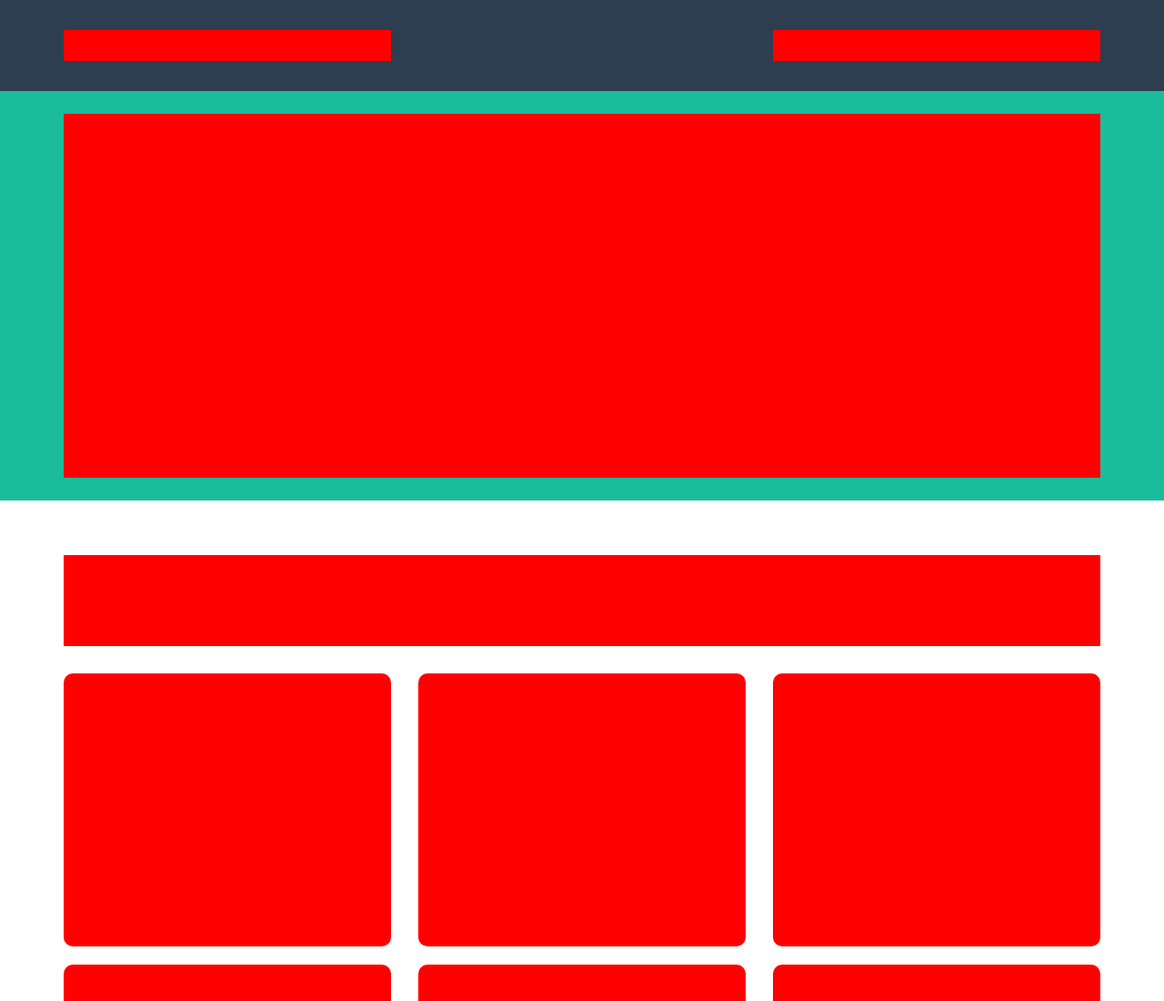
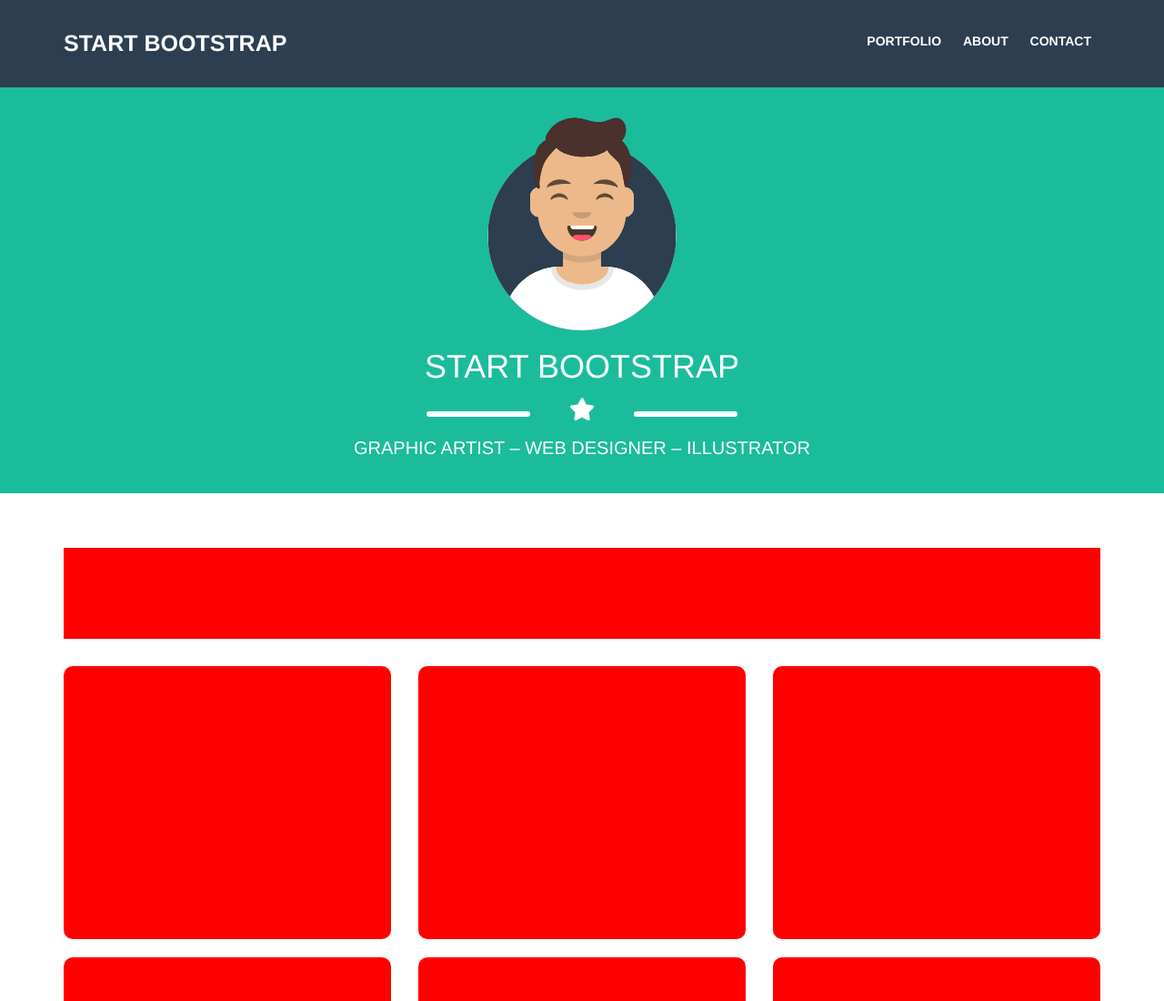
Before and after one commit to LucaQuacquarelli/html-css-bootstrap-freelancer, a plain HTML site: page index.html in a window 1280 px wide. Shown: the top 1100 px of the page at 91% size. Drawn offline with nearby package versions, Linux system fonts and the light colour scheme.

Commit message:
Contenuti header

```diff
--- a/css/style.css
+++ b/css/style.css
@@ -1,15 +1,15 @@
-/* debug */
-.logo-container,
-.menu-container {
-    height: 33.33px;
-    background-color: red;
+/* common */
+body {
+    color: white;
 }
 
-.jbt-container {
-    height: 400px;
-    background-color: red;
+li {
+    margin: 0 10px;
+    list-style: none;
+    display: inline-block;
 }
 
+/* debug */
 .portfolio-title {
     height: 100px;
     background-color: red;
@@ -55,13 +55,74 @@
 /* /debug */
 
 nav {
-    padding: 33.33px 0;
+    padding: 30px 0;
     background-color: #2c3e50;
+}
+
+.logo-container a {
+    font-size: 25px;
+    color: white;
+}
+
+.logo-container a:hover {
+    text-decoration: none;
+}
+
+.menu-container {
+    padding-top: 5px;
+}
+
+.menu-container a {
+    color: white;
+}
+
+.menu-container a:hover {
+    text-decoration: none;
+}
+
+.hamburger-icon > i {
+    padding: 5px 10px;
+    color: #888888;
+    border: 1px solid white;
+    border-radius: 3px;
 }
 
 .jbt {
     padding: 25px 0;
     background-color: #1abc9c;
+}
+
+.jbt-container > img {
+    width: 20%;
+}
+
+.star-dec {
+    width: 30%;
+    margin: 0 auto;
+}
+
+.star-dec > * {
+    float: left;
+    width: 33.33%;
+}
+.star-dec::after {
+    content: "";
+    display: table;
+    clear: both;
+}
+
+.star-dec hr {
+    border: 3px solid white;
+    border-radius: 3px;
+}
+
+.star-dec i {
+    padding-top: 5px;
+    font-size: 25px;
+}
+
+.jbt-container > p {
+    font-size: 20px;
 }
 
 main {
--- a/index.html
+++ b/index.html
@@ -5,28 +5,55 @@
         <meta http-equiv="X-UA-Compatible" content="IE=edge">
         <meta name="viewport" content="width=device-width, initial-scale=1.0">
         <link rel="stylesheet" href="https://maxcdn.bootstrapcdn.com/bootstrap/3.3.7/css/bootstrap.min.css" integrity="sha384-BVYiiSIFeK1dGmJRAkycuHAHRg32OmUcww7on3RYdg4Va+PmSTsz/K68vbdEjh4u" crossorigin="anonymous">
+        <link rel="stylesheet" href="https://cdnjs.cloudflare.com/ajax/libs/font-awesome/5.15.3/css/all.min.css" integrity="sha512-iBBXm8fW90+nuLcSKlbmrPcLa0OT92xO1BIsZ+ywDWZCvqsWgccV3gFoRBv0z+8dLJgyAHIhR35VZc2oM/gI1w==" crossorigin="anonymous" />
         <link rel="stylesheet" href="css/style.css">
         <title>Bootstrap Freelancer</title>
     </head>
     <body>
         <header>
-            <nav>
+            <nav class="text-uppercase">
                 <div class="container">
                     <div class="row">
-                        <div class="col-xs-4">
-                            <div class="logo-container"></div>
+                        <div class="col-xs-8 col-sm-5">
+                            <div class="logo-container">
+                                <strong><a href="#">start bootstrap</a></strong>
+                            </div>
                         </div>
-                        <div class="col-xs-2 col-xs-offset-6 col-sm-4 col-sm-offset-4">
-                            <div class="menu-container"></div>
+                        <div class="col-xs-2 col-xs-offset-2 col-sm-6 col-sm-offset-1">
+                            <div class="menu-container text-right">
+                                <div class="hamburger-icon visible-xs">
+                                    <i class="fas fa-bars"></i>
+                                </div>
+                                <ul class="hidden-xs">
+                                    <li><strong><a href="#portfolio">portfolio</a></strong></li>
+                                    <li><strong><a href="#about">about</a></strong></li>
+                                    <li><strong><a href="#contact">contact</a></strong></li>
+                                </ul>
+                            </div>
                         </div>
                     </div>
                 </div>
             </nav>
-            <div class="jbt">
+            <div class="jbt text-uppercase text-center">
                 <div class="container">
                     <div class="row">
                         <div class="col-xs-12">
-                            <div class="jbt-container"></div>
+                            <div class="jbt-container">
+                                <img src="img/avatar.svg" alt="avatar logo">
+                                <h1>start bootstrap</h1>
+                                <div class="star-dec">
+                                    <div class="line">
+                                        <hr>
+                                    </div>
+                                    <div class="star">
+                                        <i class="fas fa-star"></i>
+                                    </div>
+                                    <div class="line">
+                                        <hr>
+                                    </div>
+                                </div>
+                                <p>graphic artist &#x2012; web designer &#x2012; illustrator</p>
+                            </div>
                         </div>
                     </div>
                 </div>
@@ -34,7 +61,7 @@
         </header>
 
         <main>
-            <section class="portfolio">
+            <section class="portfolio" id="portfolio">
                 <div class="portfolio-title-container">
                     <div class="container">
                         <div class="row">
@@ -69,7 +96,7 @@
                     </div>
                 </div>
             </section>
-            <section class="about">
+            <section class="about" id="about">
                 <div class="about-title-container">
                     <div class="container">
                         <div class="row">
@@ -101,7 +128,7 @@
                     </div>
                 </div>
             </section>
-            <section class="contact">
+            <section class="contact" id="contact">
                 <div class="contact-title-container">
                     <div class="container">
                         <div class="row">
```
Also changed, not shown: img/avatar.svg (added).
